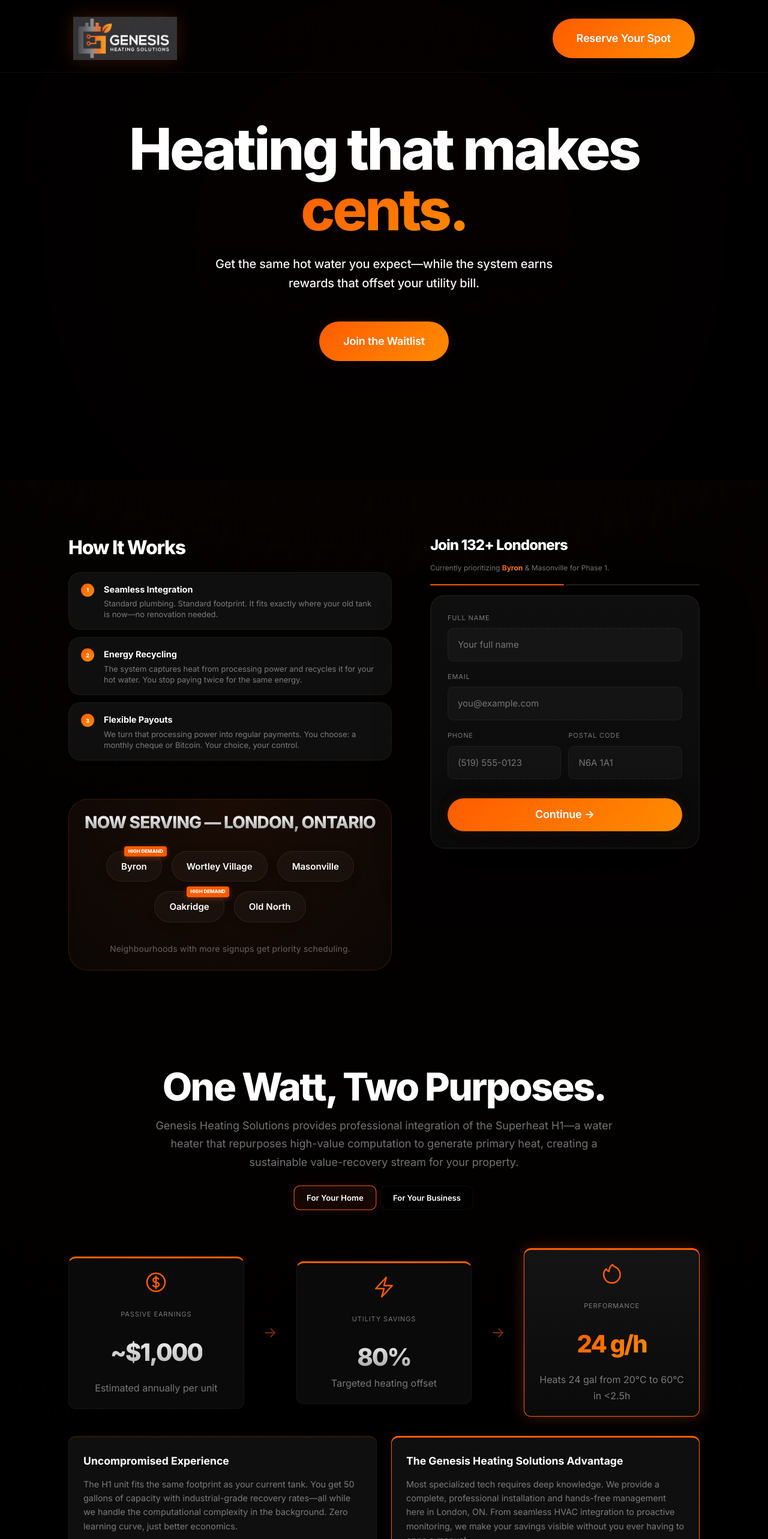
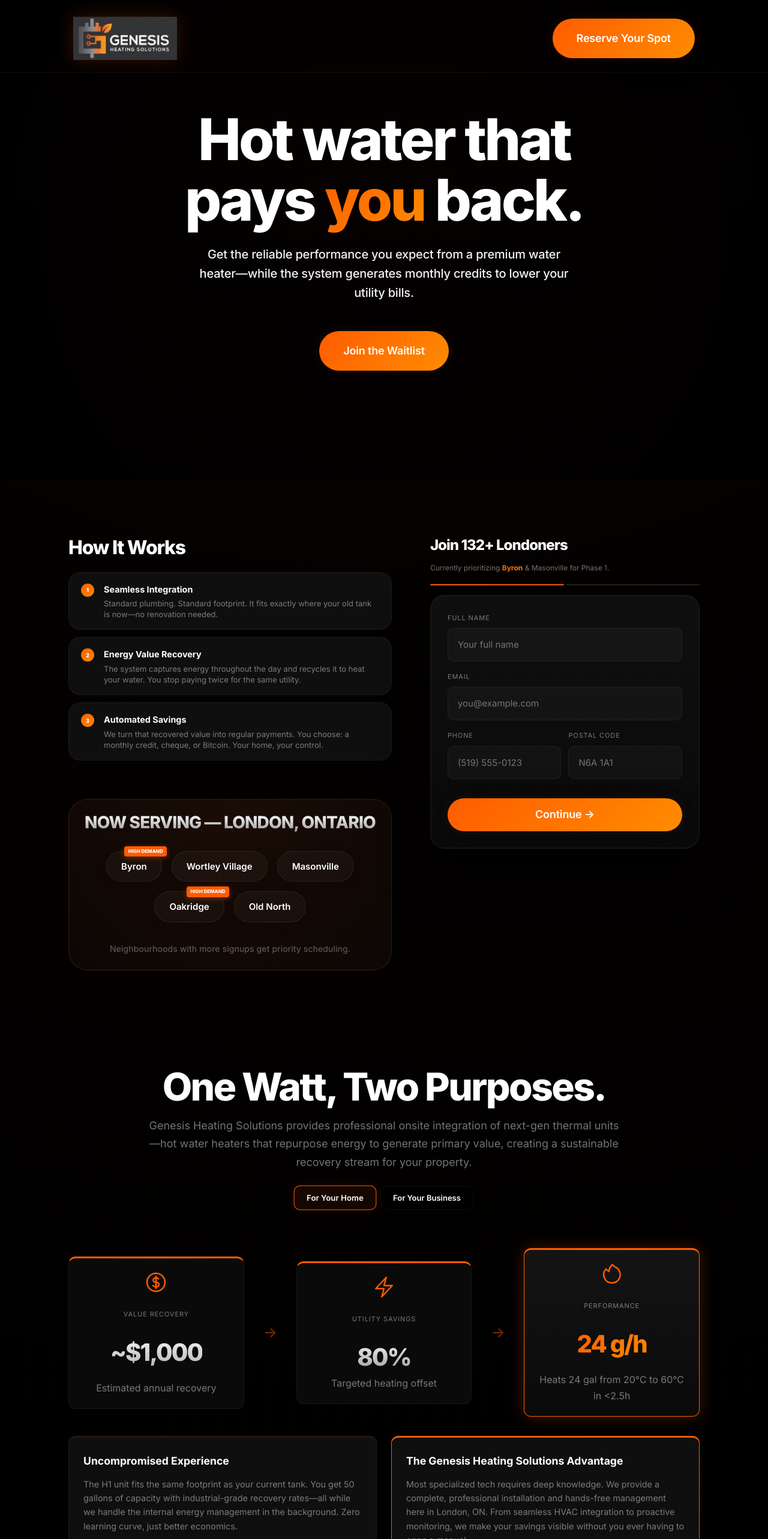
Before and after one commit to London-mining-company/genesis-heating, a Preact app: page / in a window 1280 px wide. Shown: the top 2566 px of the page at 60% size. Built offline with nearby package versions, Linux system fonts and the light colour scheme; no server answers.

Commit message:
SEO & Voice Strategy: Shift to a 'Utility-First' elevator pitch, reducing hardware jargon to drive high-intent consultations. Optimized for London, ON local SEO.

```diff
--- a/src/App.tsx
+++ b/src/App.tsx
@@ -76,8 +76,8 @@ const Hero = () => {
                 <div className="video-overlay"></div>
             </div>
             <div className="container hero-content">
-                <h1 id="hero-h" className="reveal reveal-active" style={{ '--delay': '0.4s' }}>Heating that makes <span className="text-orange">cents.</span></h1>
-                <p className="hero-subtitle reveal reveal-active" style={{ '--delay': '0.6s' }}>Get the same hot water you expect—while the system earns rewards that offset your utility bill.</p>
+                <h1 id="hero-h" className="reveal reveal-active" style={{ '--delay': '0.4s' }}>Hot water that pays <span className="text-orange">you</span> back.</h1>
+                <p className="hero-subtitle reveal reveal-active" style={{ '--delay': '0.6s' }}>Get the reliable performance you expect from a premium water heater—while the system generates monthly credits to lower your utility bills.</p>
                 <div className="btn-row reveal reveal-active" style={{ '--delay': '0.8s' }}>
                     <button onClick={() => sTo('waitlist')} className="btn btn-primary">Join the Waitlist</button>
                 </div>
@@ -90,28 +90,27 @@ const Icon = ({ p }: { p: string }) => <svg className="icon-svg" viewBox="0 0 24
 
 const STEPS = [
     { n: 1, t: 'Seamless Integration', d: 'Standard plumbing. Standard footprint. It fits exactly where your old tank is now—no renovation needed.' },
-    { n: 2, t: 'Energy Recycling', d: 'The system captures heat from processing power and recycles it for your hot water. You stop paying twice for the same energy.' },
-    { n: 3, t: 'Flexible Payouts', d: 'We turn that processing power into regular payments. You choose: a monthly cheque or Bitcoin. Your choice, your control.' },
+    { n: 2, t: 'Energy Value Recovery', d: 'The system captures energy throughout the day and recycles it to heat your water. You stop paying twice for the same utility.' },
+    { n: 3, t: 'Automated Savings', d: 'We turn that recovered value into regular payments. You choose: a monthly credit, cheque, or Bitcoin. Your home, your control.' },
 ]
 
 const BENEFITS = [
-    { i: 'M8.25 3v1.5M4.5 8.25H3m18 0h-1.5M4.5 12H3m18 0h-1.5m-15 3.75H3m18 0h-1.5M8.25 19.5V21M12 3v1.5m0 16.5V21m3.75-18v1.5m0 16.5V21m-9-1.5h10.5a2.25 2.25 0 002.25-2.25V6.75a2.25 2.25 0 00-2.25-2.25H6.75a2.25 2.25 0 00-2.25 2.25v10.5a2.25 2.25 0 002.25 2.25z', t: 'Built-in Efficiency', d: 'Your H1 performs high-value compute while you go about your day. No technical learning required. It’s automated utility value, powered by your property.' },
-    { i: 'M9.813 15.904L9 18.75l-.813-2.846a4.5 4.5 0 00-3.09-3.09L2.25 12l2.846-.813a4.5 4.5 0 003.09-3.09L9 5.25l.813 2.846a4.5 4.5 0 003.09 3.09L15.75 12l-2.846.813a4.5 4.5 0 00-3.09 3.09zM18.259 8.715L18 9.75l-.259-1.035a3.375 3.375 0 00-2.455-2.456L14.25 6l1.036-.259a3.375 3.375 0 002.455-2.456L18 2.25l.259 1.035a3.375 3.375 0 002.456 2.456L21.75 6l-1.035.259a3.375 3.375 0 00-2.456 2.456zM16.894 20.567L16.5 21.75l-.394-1.183a2.25 2.25 0 00-1.423-1.423L13.5 18.75l1.183-.394a2.25 2.25 0 001.423-1.423l.394-1.183.394 1.183a2.25 2.25 0 001.423 1.423l1.183.394-1.183.394a2.25 2.25 0 00-1.423 1.423z', t: 'Uncompromised Comfort', d: 'Advanced chip-powered heat exchange delivers superior hot water performance. 24 gal/hour recovery means zero compromises on your home’s needs.' },
-    { i: 'M20.25 14.15v4.25c0 1.094-.787 2.036-1.872 2.18-2.087.277-4.216.42-6.378.42s-4.291-.143-6.378-.42c-1.085-.144-1.872-1.086-1.872-2.18v-4.25m16.5 0a2.18 2.18 0 00.75-1.661V8.706c0-1.081-.768-2.015-1.837-2.175a48.114 48.114 0 00-3.413-.387m4.5 8.006c-.194.165-.42.295-.673.38A23.978 23.978 0 0112 15.75c-2.648 0-5.195-.429-7.577-1.22a2.016 2.016 0 01-.673-.38m0 0A2.18 2.18 0 013 12.489V8.706c0-1.081.768-2.015 1.837-2.175a48.111 48.111 0 013.413-.387m7.5 0V5.25a2.25 2.25 0 00-2.25-2.25h-1.5a2.25 2.25 0 00-2.25 2.25v3', t: 'Hands-Free Profit', d: 'We manage the complexity, setup, and performance. You receive the computational rewards monthly—professional, local, and entirely hands-off.' },
-    { i: 'M15 10.5a3 3 0 11-6 0 3 3 0 016 0z M19.5 10.5c0 7.142-7.5 11.25-7.5 11.25S4.5 17.642 4.5 10.5a7.5 7.5 0 1115 0z', t: 'London Expertise', d: 'Based in London, ON. We provide professional onsite integration and proactive 24/7 monitoring for your peace of mind.' },
+    { i: 'M8.25 3v1.5M4.5 8.25H3m18 0h-1.5M4.5 12H3m18 0h-1.5m-15 3.75H3m18 0h-1.5M8.25 19.5V21M12 3v1.5m0 16.5V21m3.75-18v1.5m0 16.5V21m-9-1.5h10.5a2.25 2.25 0 002.25-2.25V6.75a2.25 2.25 0 00-2.25-2.25H6.75a2.25 2.25 0 00-2.25 2.25v10.5a2.25 2.25 0 002.25 2.25z', t: 'Built-in Efficiency', d: 'Your system works quietly in the background while you go about your day. No technical learning required. It’s automated utility value, powered by your property.' },
+    { i: 'M9.813 15.904L9 18.75l-.813-2.846a4.5 4.5 0 00-3.09-3.09L2.25 12l2.846-.813a4.5 4.5 0 003.09-3.09L9 5.25l.813 2.846a4.5 4.5 0 003.09 3.09L15.75 12l-2.846.813a4.5 4.5 0 00-3.09 3.09zM18.259 8.715L18 9.75l-.259-1.035a3.375 3.375 0 00-2.455-2.456L14.25 6l1.036-.259a3.375 3.375 0 002.455-2.456L18 2.25l.259 1.035a3.375 3.375 0 002.456 2.456L21.75 6l-1.035.259a3.375 3.375 0 00-2.456 2.456zM16.894 20.567L16.5 21.75l-.394-1.183a2.25 2.25 0 00-1.423-1.423L13.5 18.75l1.183-.394a2.25 2.25 0 001.423-1.423l.394-1.183.394 1.183a2.25 2.25 0 001.423 1.423l1.183.394-1.183.394a2.25 2.25 0 00-1.423 1.423z', t: 'Superior Performance', d: 'Industrial-grade heat exchange delivers constant hot water for your entire household. 24 gal/hour recovery means zero compromises on comfort.' },
+    { i: 'M20.25 14.15v4.25c0 1.094-.787 2.036-1.872 2.18-2.087.277-4.216.42-6.378.42s-4.291-.143-6.378-.42c-1.085-.144-1.872-1.086-1.872-2.18v-4.25m16.5 0a2.18 2.18 0 00.75-1.661V8.706c0-1.081-.768-2.015-1.837-2.175a48.114 48.114 0 00-3.413-.387m4.5 8.006c-.194.165-.42.295-.673.38A23.978 23.978 0 0112 15.75c-2.648 0-5.195-.429-7.577-1.22a2.016 2.016 0 01-.673-.38m0 0A2.18 2.18 0 013 12.489V8.706c0-1.081.768-2.015 1.837-2.175a48.111 48.111 0 013.413-.387m7.5 0V5.25a2.25 2.25 0 00-2.25-2.25h-1.5a2.25 2.25 0 00-2.25 2.25v3', t: 'Managed For You', d: 'We handle the complexity, setup, and maintenance. You simply enjoy the energy savings and monthly value—professional, local, and entirely hands-off.' },
+    { i: 'M15 10.5a3 3 0 11-6 0 3 3 0 016 0z M19.5 10.5c0 7.142-7.5 11.25-7.5 11.25S4.5 17.642 4.5 10.5a7.5 7.5 0 1115 0z', t: 'London Expertise', d: 'Based in London, ON. We provide local onsite integration and proactive monitoring for your absolute peace of mind.' },
 ]
 
 const FAQS = [
-    { q: 'What is the Superheat H1?', a: 'A water heater that earns. It uses advanced processors to perform high-value computing tasks—capturing the heat they produce to warm your water. One watt, two purposes.' },
-    { q: 'Who is Genesis Heating Solutions?', a: 'A London-based team specialized in high-efficiency thermal management. We bring professional HVAC expertise to help property owners turn computational exhaust into primary household value.' },
-    { q: 'What is included in your service?', a: 'Everything. We handle the technical configuration, professional HVAC installation, and ongoing monitoring. You just enjoy lower heating costs and monthly credits.' },
-    { q: 'How do computational rewards work?', a: 'As your system processes high-value data, it generates rewards that effectively recoup your heating costs. You have the total flexibility to receive these as a monthly CAD cheque or directed into Bitcoin—giving you complete freedom over how you use the value your home creates.' },
-    { q: 'What does it cost?', a: 'We offer flexible entry points ranging from equipment purchase to service-based leasing. Both paths are designed to create immediate utility savings. Pricing is transparently detailed during your local consultation.' },
-    { q: 'Why Genesis Heating Solutions instead of DIY?', a: 'Optimizing thermal capture and high-value compute require specialized integration. We provide a turnkey service that ensures your hot water is constant while maximizing your returns—professionally managed, zero effort required.' },
-    { q: 'What happens next?', a: 'Join the waitlist now. In Spring 2026, we will reach out to schedule a free consultation - no pressure, just a conversation to see if the system makes sense for your home.' },
-    { q: 'Is it loud?', a: 'About as loud as a quiet desk fan. Most units go in basements or utility rooms.' },
-    { q: 'Will it affect my internet?', a: 'No. We install a dedicated connection that stays separate from your home network.' },
-    { q: 'Is my data safe?', a: 'Completely. The H1 processes mathematical computations only - it has zero access to your personal information.' },
+    { q: 'What is the Superheat H1?', a: 'A smarter water heater. It uses advanced thermal technology to heat your water while simultaneously creating energy value that effectively pays for itself.' },
+    { q: 'Who is Genesis Heating Solutions?', a: 'A local London team specialized in modern heating infrastructure. We help homeowners transition to high-efficiency systems that turn utility expenses into property value.' },
+    { q: 'What is included in your service?', a: 'Everything. We handle the professional HVAC installation, technical configuration, and proactive monitoring. You just enjoy reliable hot water and monthly savings.' },
+    { q: 'How do the monthly credits work?', a: 'As your system generates value, you receive regular payments that offset your heating costs. You can receive these as a monthly CAD cheque or directed into Bitcoin—giving you total control over the value your home creates.' },
+    { q: 'What does it cost?', a: 'We offer flexible options from equipment purchase to service-based leasing. Both paths are designed to lower your net monthly expenses. We provide detailed pricing during your free local consultation.' },
+    { q: 'Is it complicated to use?', a: 'Not at all. Once installed by our London team, it functions exactly like your current water heater—only it’s significantly more efficient and generates value every month.' },
+    { q: 'What happens next?', a: 'Join the waitlist. In Spring 2026, we’ll reach out to schedule a local consultation—no pressure, just a quick look to see if the system is a good fit for your home.' },
+    { q: 'Is it quiet?', a: 'Yes. It operates about as loudly as a quiet desk fan and is typically installed in your basement or utility room.' },
+    { q: 'Is my privacy protected?', a: 'Absolutely. The system performs secure, mathematical tasks only—it has zero access to your home network or personal information.' },
 ]
 
 const HowItWorks = () => (
@@ -160,7 +159,7 @@ const Infographic = () => {
             <div className="container">
                 <header className="section-header">
                     <h2>One Watt, Two Purposes.</h2>
-                    <p>Genesis Heating Solutions provides professional integration of the Superheat H1—a water heater that repurposes high-value computation to generate primary heat, creating a sustainable value-recovery stream for your property.</p>
+                    <p>Genesis Heating Solutions provides professional onsite integration of next-gen thermal units—hot water heaters that repurpose energy to generate primary value, creating a sustainable recovery stream for your property.</p>
                     <div style={{ display: 'flex', gap: '0.5rem', justifyContent: 'center', marginTop: '1.5rem' }}>
                         <button
                             onClick={() => setMode('home')}
@@ -181,9 +180,9 @@ const Infographic = () => {
                 <div className="infographic-container">
                     <div className="info-card reveal">
                         <Icon p="M12 6v12m-3-2.818l.879.659c1.171.879 3.07.879 4.242 0 1.172-.879 1.172-2.303 0-3.182C13.536 12.219 12.768 12 12 12c-.725 0-1.45-.22-2.003-.659-1.106-.879-1.106-2.303 0-3.182s2.9-.879 4.006 0l.415.33M21 12a9 9 0 11-18 0 9 9 0 0118 0z" />
-                        <p className="calc-label">{mode === 'home' ? 'Passive Earnings' : 'Compute Capacity'}</p>
+                        <p className="calc-label">{mode === 'home' ? 'Value Recovery' : 'System Capacity'}</p>
                         <div className="info-value">{mode === 'home' ? '~$1,000' : '120 TH/s'}</div>
-                        <p className="text-dim">{mode === 'home' ? 'Estimated annually per unit' : 'High-density hashrate per unit'}</p>
+                        <p className="text-dim">{mode === 'home' ? 'Estimated annual recovery' : 'High-density output per unit'}</p>
                     </div>
                     <div className="info-arrow">→</div>
                     <div className="info-card reveal">
@@ -212,8 +211,8 @@ const Infographic = () => {
                         <h4>{mode === 'home' ? 'Uncompromised Experience' : 'Asset Optimization'}</h4>
                         <p>
                             {mode === 'home'
-                                ? 'The H1 unit fits the same footprint as your current tank. You get 50 gallons of capacity with industrial-grade recovery rates—all while we handle the computational complexity in the background. Zero learning curve, just better economics.'
-                                : 'For property managers and owners, the Superheat fleet model leverages massive thermal capture across mid-to-large buildings. We turn your mechanical rooms into decentralized data centers that pay for your building’s hot water energy.'}
+                                ? 'The H1 unit fits the same footprint as your current tank. You get 50 gallons of capacity with industrial-grade recovery rates—all while we handle the internal energy management in the background. Zero learning curve, just better economics.'
+                                : 'For property managers and owners, the Superheat fleet model leverages massive thermal capture across mid-to-large buildings. We turn your mechanical rooms into decentralized assets that pay for your building’s hot water energy.'}
                         </p>
                     </div>
                     <div className="feature-card" style={{ borderColor: 'var(--c-accent)' }}>
@@ -401,13 +400,13 @@ const WaitlistForm = () => {
             <p className="reveal reveal-active" style={{ marginBottom: '2rem', fontSize: '14px', animationDelay: '0.1s', color: 'rgba(255,255,255,0.7)' }}>We'll reach out in Spring 2026 to schedule your consultation. No obligation.</p>
             <div className="reveal reveal-active" style={{ padding: '1.5rem', background: 'rgba(255,92,0,0.08)', borderRadius: '20px', border: '1px solid rgba(255,92,0,0.2)', animationDelay: '0.2s', textAlign: 'left' }}>
                 <div style={{ display: 'flex', alignItems: 'center', gap: '8px', marginBottom: '0.5rem' }}>
-                    <div style={{ padding: '4px', background: 'var(--c-accent)', borderRadius: '6px' }}>
-                        <svg style={{ width: '12px', height: '12px' }} fill="white" viewBox="0 0 24 24"><path d="M12 21.35l-1.45-1.32C5.4 15.36 2 12.28 2 8.5 2 5.42 4.42 3 7.5 3c1.74 0 3.41.81 4.5 2.09C13.09 3.81 14.76 3 16.5 3 19.58 3 22 5.42 22 8.5c0 3.78-3.4 6.86-8.55 11.54L12 21.35z" /></svg>
+                    <div style={{ padding: '3px', background: 'var(--c-accent)', borderRadius: '4px' }}>
+                        <svg style={{ width: '10px', height: '10px' }} fill="white" viewBox="0 0 24 24"><path d="M12 21.35l-1.45-1.32C5.4 15.36 2 12.28 2 8.5 2 5.42 4.42 3 7.5 3c1.74 0 3.41.81 4.5 2.09C13.09 3.81 14.76 3 16.5 3 19.58 3 22 5.42 22 8.5c0 3.78-3.4 6.86-8.55 11.54L12 21.35z" /></svg>
                     </div>
                     <p style={{ fontSize: '14px', fontWeight: '800', color: '#fff' }}>Refer a Neighbour</p>
                 </div>
-                <p style={{ fontSize: '13px', lineHeight: '1.6', color: 'rgba(255,255,255,0.8)', marginBottom: '1rem' }}>Know someone who'd benefit? Referrals get <strong style={{ color: '#fff' }}>free installation</strong> for a limited time. More neighbours = stronger local pool payout.</p>
-                <a href={`whatsapp://send?text=Hey! I just found this local London company, Genesis Heating, that installs water heaters that actually earn you money. I just joined their waitlist for Spring 2026. Check it out: https://genesisheatingsolutions.ca`} className="btn btn-primary" style={{ width: '100%', padding: '0.75rem', fontSize: '12px', textAlign: 'center', display: 'block' }}>Share via WhatsApp</a>
+                <p style={{ fontSize: '13px', lineHeight: '1.6', color: 'rgba(255,255,255,0.8)', marginBottom: '1rem' }}>Know someone who'd benefit? Referrals get <strong style={{ color: '#fff' }}>free installation</strong> for a limited time. More neighbours = greater collective energy credits.</p>
+                <a href={`whatsapp://send?text=Hey! I just found this local London company, Genesis Heating, that installs water heaters that actually lower your bills through energy recycling. I just joined their waitlist for Spring 2026. Check it out: https://genesisheatingsolutions.ca`} className="btn btn-primary" style={{ width: '100%', padding: '0.75rem', fontSize: '12px', textAlign: 'center', display: 'block' }}>Share via WhatsApp</a>
             </div>
         </div>
     )
```
Also changed, not shown: index.html (+9 -9 lines).
